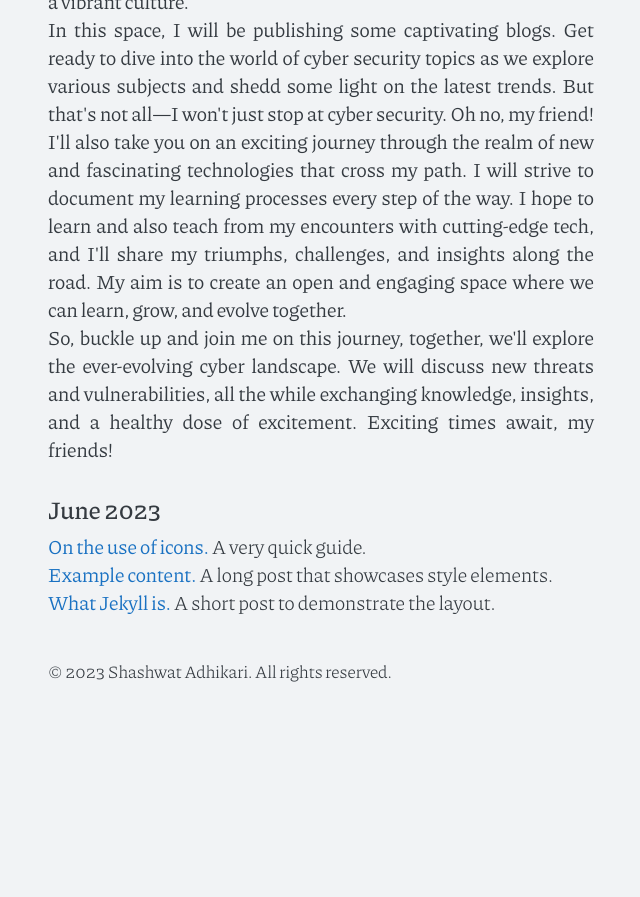
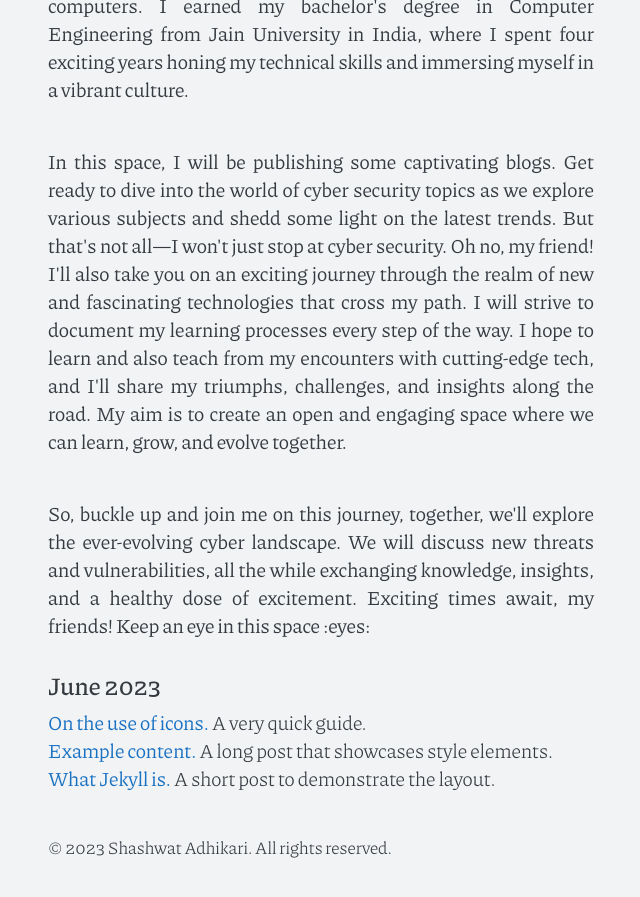
Before and after one commit to ShashwatAdh/ShashwatAdh.github.io, a Jekyll site: the page built from index.md, in a window 1280 px wide and 900 px high, scrolled down 1483 px. Shown: the top 897 px of the window, without its empty margins (319-959 px from the left). Built offline with Jekyll 4.4.1, drawn with Linux system fonts in a browser that asks for light colours; before the commit the page ends 2207 px from its top, so only the background shows below that.

Commit message:
Update index.md

```diff
--- a/index.md
+++ b/index.md
@@ -10,30 +10,32 @@ title: Home
 Hey there! Imagine a cool virtual hangout spot where I spill all the juicy details about me and my wacky thoughts. That's right, it's my personal website! Join me for a wild ride inside my brain and let's see what kind of mischief we can get up to together.
 
 </div>
-
+<br>
 <div align = "justify">
 
 First, let me introduce myself—I'm a cyber security professional with a Master's degree in Cyber Security from the University of Plymouth. It was an incredible journey that allowed me to sharpen my skills and expand my knowledge. I'm currently pursuing a PhD at the same university because, hey, when you love what you do, why not take it to the next level, right?
 
 </div>
-
+<br>
 <div align = "justify">
 
 Now, let's rewind a bit and explore my roots. I hail from the beautiful country of Nepal, where I discovered my passion for computers. I earned my bachelor's degree in Computer Engineering from Jain University in India, where I spent four exciting years honing my technical skills and immersing myself in a vibrant culture.
 
 </div>
-
+<br>
 <div align = "justify">
 
 In this space, I will be publishing some captivating blogs. Get ready to dive into the world of cyber security topics as we explore various subjects and shedd some light on the latest trends. But that's not all—I won't just stop at cyber security. Oh no, my friend! I'll also take you on an exciting journey through the realm of new and fascinating technologies that cross my path. I will strive to document my learning processes every step of the way. I hope to learn and also teach from my encounters with cutting-edge tech, and I'll share my triumphs, challenges, and insights along the road. My aim is to create an open and engaging space where we can learn, grow, and evolve together.
 
 </div>
-
+<br>
 <div align = "justify">
 
-So, buckle up and join me on this journey, together, we'll explore the ever-evolving cyber landscape. We will discuss new threats and vulnerabilities, all the while exchanging knowledge, insights, and a healthy dose of excitement. Exciting times await, my friends!
+So, buckle up and join me on this journey, together, we'll explore the ever-evolving cyber landscape. We will discuss new threats and vulnerabilities, all the while exchanging knowledge, insights, and a healthy dose of excitement. Exciting times await, my friends! Keep an eye in this space :eyes:
 
 
 </div>
 
+
+
 {% include archive.html %}
```
